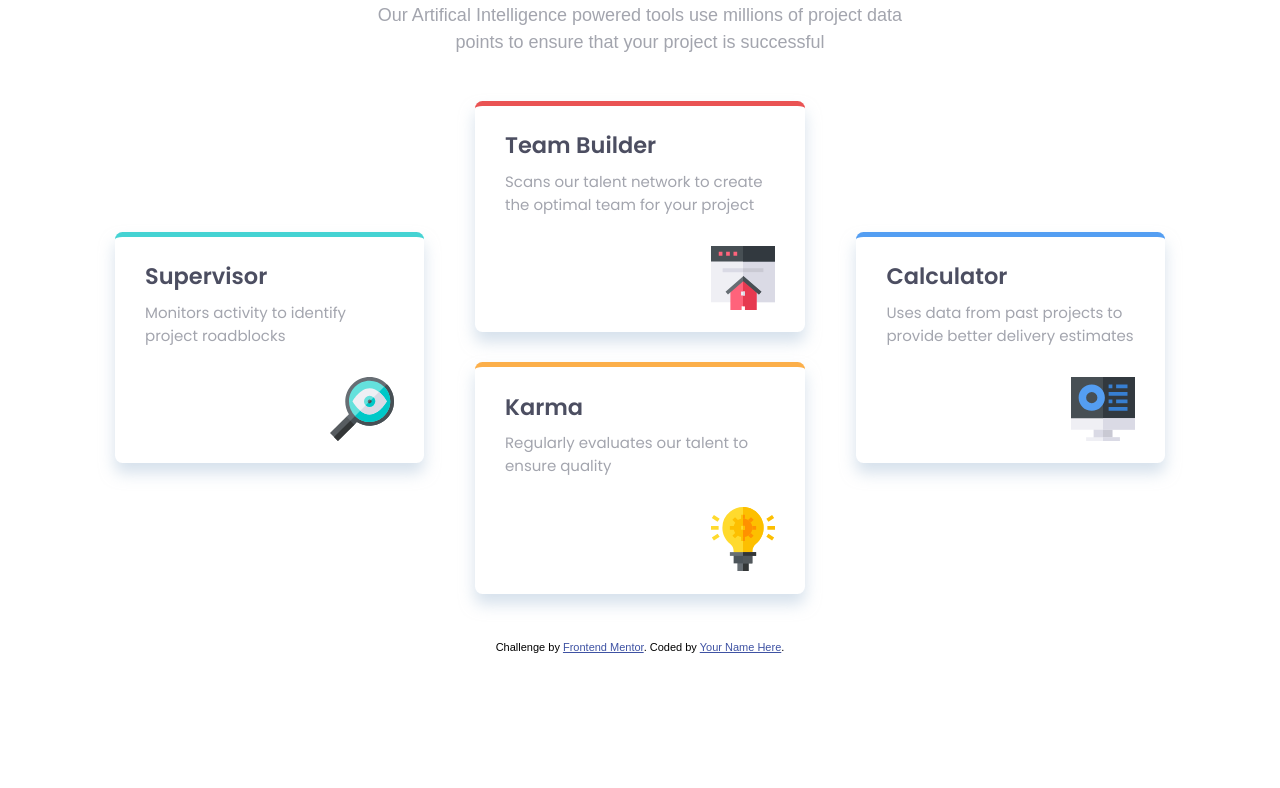
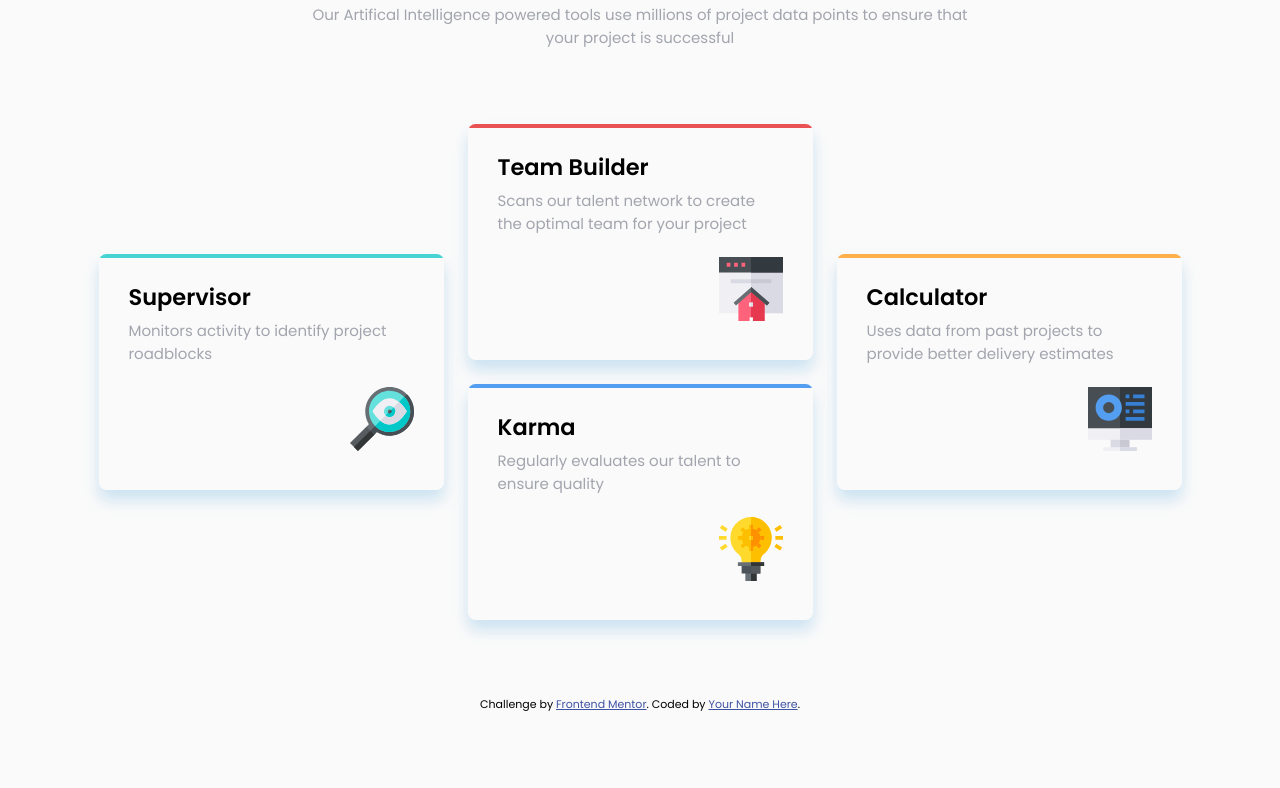
Before and after one commit to riverCodes/four-card-feature-section, a plain HTML site: page index.html in a window 1280 px wide. Shown: the part 162-950 px from the top of the page. Before the commit the page ends 830 px from the top, so only its background shows below. Drawn offline with Linux system fonts and the light colour scheme.

Commit message:
finished project!

```diff
--- a/index.html
+++ b/index.html
@@ -26,44 +26,56 @@
   <main>
     <div class="header">
       <h1>
+        <span>
           Reliable, efficient delivery
+        </span>
         <br>
-        <span>Powered by Technology</span>
+        Powered by Technology
       </h1>
       <p>
-        Our Artifical Intelligence powered tools use millions of project data <br>
+        Our Artifical Intelligence powered tools use millions of project data
         points to ensure that your project is successful
       </p>
     </div>
-    <div class="flex">
-      <div class="left-card card">
+    <div class="features-container">
+      <div class="features">
+        <div class="top-line"></div>
+        <div class="feature-content-margin">
           <h2>Supervisor</h2>
-        <p>Monitors activity to identify project<br> roadblocks</p>
+          <p>Monitors activity to identify project roadblocks</p>
           <div class="icon-container">
             <img src="./images/icon-supervisor.svg" alt="">
           </div>
         </div>
-      <div class="middle-card-container">
-        <div class="card top-card">
+      </div>
+      <div class="features">
+        <div class="top-line"></div>
+        <div class="feature-content-margin">
           <h2>Team Builder</h2>
-          <p>Scans our talent network to create the <br> optimal team for your project</p>
+          <p>Scans our talent network to create the optimal team for your project</p>
           <div class="icon-container">
             <img src="./images/icon-team-builder.svg" alt="">
           </div>
         </div>
-        <div class="card bottom-card">
+      </div>
+      <div class="features">
+        <div class="top-line"></div>
+        <div class="feature-content-margin">
           <h2>Karma</h2>
-          <p>Regularly evaluates our talent to ensure <br> quality</p>
+          <p>Regularly evaluates our talent to ensure quality</p>
           <div class="icon-container">
             <img src="./images/icon-karma.svg" alt="">
           </div>
         </div>
       </div>
-      <div class="right-card card">
+      <div class="features">
+        <div class="top-line"></div>
+        <div class="feature-content-margin">
           <h2>Calculator</h2>
-        <p>Uses data from past projects to provide <br> better delivery estimates</p>
+          <p>Uses data from past projects to provide better delivery estimates</p>
           <div class="icon-container">
             <img src="./images/icon-calculator.svg" alt="">
+          </div>
         </div>
       </div>
     </div>
--- a/styles.css
+++ b/styles.css
@@ -8,204 +8,167 @@
   --very-dark-blue: hsl(234, 12%, 34%);
   --grayish-blue: hsl(229, 6%, 66%);
   --very-light-gray: hsl(0, 0%, 98%);
+  font-size: 15px;
 }
 
+/* Reset */
 * {
   margin: 0;
   padding: 0;
-  box-sizing: inherit;
+  box-sizing: border-box;
+  font-family: 'Poppins', sans-serif;
 }
 
-html {
-  box-sizing: border-box;
-  font-family: 'Poppings', sans-serif;
-  font-size: 15px;
-}
-
+/* Centering main component */
 body {
+  margin: 5rem 2rem;
+  background-color: var(--very-light-gray);
   min-height: 100vh;
   display: flex;
   flex-direction: column;
-  align-items: center;
-  margin: 1rem 2rem;
+  place-items: center;
 }
 
 main {
   margin-block: auto;
-  display: flex;
-  flex-direction: column;
-  align-items: center;
-  justify-content: center;
-  gap: 3rem;
 }
 
 footer {
-  margin-block-start: 2rem;
+  margin-block-start: 5rem;
 }
 
-/* HEADER STYLES */
-.header {
-  display: flex;
-  flex-direction: column;
-  justify-content: center;
-  align-items: center;
-  /* background-color: green; */
+/* Styling main component */
+main {
+  display: grid;
+  gap: 5rem;
+  max-width: 345px;
 }
 
+/* Header Styles */
 h1 {
-  font-weight: 100;
+  font-size: 1.6rem;
+  text-align: center;
   color: var(--very-dark-blue);
-  font-size: 2.8rem;
-  margin-bottom: 1.5rem;
-  text-align: center;
-  line-height: 1.3;
+  margin-bottom: 1.2rem;
 }
 
 h1>span {
-  font-weight: 600;
-  color: var(--very-dark-blue);
+  font-weight: 200;
 }
 
 .header>p {
+  text-align: center;
   color: var(--grayish-blue);
-  font-weight: 400;
-  font-size: 1.2rem;
-  text-align: center;
-  line-height: 1.5;
+  font-size: 1rem;
 }
 
-/* HEADER STYLES */
-/* FLEX STYLES */
-.flex {
-  display: flex;
-  flex-direction: row;
-  gap: 2rem;
+/* Feature Styles */
+.features-container {
+  display: grid;
+  place-items: center;
+  gap: 1.6rem;
 }
 
-.flex>.left-card,
-.flex>.right-card {
-  align-self: center;
+.features {
+  border-radius: .5rem;
+  overflow: hidden;
+  box-shadow: 0 10px 15px rgba(136, 193, 230, 0.4);
+  min-height: 236px;
 }
 
-.middle-card-container {
+/* Styling Top Line of Each Feature Card */
+.top-line {
+  width: 100%;
+  height: 4px;
+}
+
+.features:nth-child(1) .top-line {
+  background-color: var(--cyan);
+}
+
+.features:nth-child(2) .top-line {
+  background-color: var(--red);
+}
+
+.features:nth-child(3) .top-line {
+  background-color: var(--blue);
+}
+
+.features:nth-child(4) .top-line {
+  background-color: var(--orange);
+}
+
+/* Styling Feature Content */
+.feature-content-margin {
+  margin: 1.5rem 2rem;
   display: flex;
   flex-direction: column;
-  flex: 1.5;
-  align-items: center;
-  justify-content: space-between;
-  gap: 2rem;
 }
 
-/* FLEX STYLES */
-/* CARD STYLES */
-.flex .card {
-  background-color: white;
-  padding: 1.5rem 2rem;
-  border-radius: .5rem;
-  display: flex;
-  flex-direction: column;
-  box-shadow: 0 10px 15px 0px rgba(173, 195, 217, 0.5);
-  max-width: 22rem;
+h2 {
+  margin-bottom: .3rem;
 }
 
-.card>p>br {
-  display: none;
+.feature-content-margin p {
+  color: var(--grayish-blue);
+  margin-bottom: 1.5rem;
 }
 
-.flex>.left-card {
-  border-top: 5px solid var(--cyan);
-  flex: 1;
+.icon-container {
+  margin-bottom: 1rem;
 }
 
-.flex>.right-card {
-  border-top: 5px solid var(--blue);
-  flex: 1;
+.icon-container img {
+  float: right;
 }
 
-.middle-card-container .top-card {
-  border-top: 5px solid var(--red);
-}
+/* MEDIA QUERIES */
+@media (min-width: 800px) {
+  main {
+    max-width: 690px;
+  }
 
-.middle-card-container .bottom-card {
-  border-top: 5px solid var(--orange);
-}
+  .features-container {
+    display: grid;
+    place-items: center;
+    grid-template-columns: 1fr 1fr;
+  }
 
-.flex .card>h2 {
-  font-size: 1.5rem;
-  color: var(--very-dark-blue);
-  font-family: 'Poppins', sans-serif;
-  margin-bottom: .5rem;
-}
-
-.flex .card>p {
-  font-size: 1rem;
-  color: var(--grayish-blue);
-  font-family: 'Poppins', sans-serif;
-  margin-bottom: 2rem;
-}
-
-.flex .card>.icon-container {
-  display: flex;
-  justify-content: flex-end;
-}
-
-.flex .card .icon-container>img {
-  display: block;
-  width: min-content;
-}
-
-@media (max-width: 1230px) {
-  .card>p>br {
-    display: none;
+  .features {
+    max-width: 345px;
   }
 }
 
-@media (max-width: 850px) {
-  html {
-    font-size: 10px;
+@media (min-width: 1200.1px) {
+  main {
+    max-width: 1380px;
   }
 
-  body {
-    margin: 2rem 2rem;
+  .header {
+    display: grid;
+    place-items: center;
   }
 
-  main {
-    width: 50%;
-    min-width: 375px;
+  .header p {
+    max-width: 690px;
   }
 
-  main>.header {
-    width: 90%;
+  .features-container {
+    display: grid;
+    place-items: center;
   }
 
-  main>.header>p {
-    font-size: 1.6rem;
+  .features {
+    max-width: 345px;
   }
 
-  main>.header>p>br {
-    display: none;
+  .features:nth-child(1) {
+    grid-column: 1/2;
+    grid-row: 1/3;
   }
 
-  .flex {
-    flex-direction: column;
-    align-items: center;
-    justify-content: center;
-    /* background: red; */
+  .features:nth-child(4) {
+    grid-column: 3/4;
+    grid-row: 1/3;
   }
-
-  .middle-card-container {
-    /* background: green; */
-  }
-
-  .flex .card {
-    background-color: white;
-    padding: 1.5rem 2rem;
-    border-radius: .5rem;
-    display: flex;
-    flex-direction: column;
-    box-shadow: 0 10px 15px 0px rgba(173, 195, 217, 0.5);
-    max-width: none;
-    width: 75%;
-  }
-
 }
```
Lines whose indentation alone changed are shown as unchanged.
